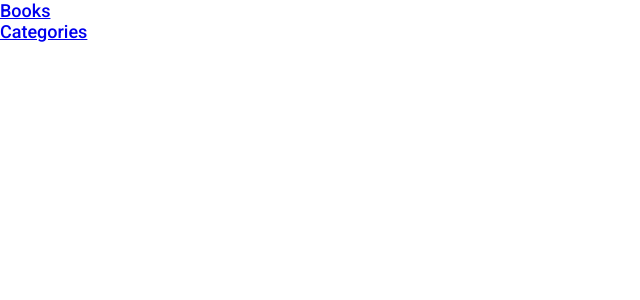
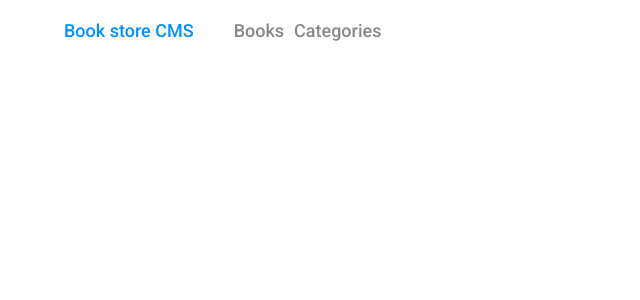
Before and after one commit to serengia/bookstore-react-redux-app, a React (Create React App) app: page / in a window 1280 px wide. Shown: the top 300 px of the page, without its empty margins (0-640 px from the left). Built offline with nearby package versions, Linux system fonts and the light colour scheme; the HTML template or start-up script is replaced by a standard one.

Commit message:
Add basic styling

```diff
--- a/src/components/Form.js
+++ b/src/components/Form.js
@@ -19,6 +19,7 @@ function Form() {
     // if (!title.trim() || !author.trim()) return;
   };
   return (
+    <div className="form-wrapper row">
       <form onSubmit={submitHandler}>
         <input
           type="text"
@@ -36,6 +37,7 @@ function Form() {
         />
         <button type="submit">Submit</button>
       </form>
+    </div>
   );
 }
 
--- a/src/components/Header.js
+++ b/src/components/Header.js
@@ -1,10 +1,16 @@
 import React from "react";
+import { Link } from "react-router-dom";
 import Navbar from "./Navbar";
 
 function Header() {
   return (
-    <header>
-      <Navbar />
+    <header className="header">
+      <div className="header-container row">
+        <Link to="/" className="logo">
+          Book store CMS
+        </Link>
+        <Navbar />
+      </div>
     </header>
   );
 }
--- a/src/components/Navbar.js
+++ b/src/components/Navbar.js
@@ -3,23 +3,19 @@ import { NavLink } from "react-router-dom";
 
 function Navbar() {
   return (
-    <nav>
-      <ul>
-        <li>
+    <nav className="nav">
+      <ul className="nav-links">
+        <li className="nav-link">
           <NavLink
-            className={(linkData) =>
-              linkData.isActive ? "link link-active" : "link"
-            }
+            className={(linkData) => (linkData.isActive ? "active-link" : "")}
             to="/books"
           >
             Books
           </NavLink>
         </li>
-        <li>
+        <li className="nav-link">
           <NavLink
-            className={(linkData) =>
-              linkData.isActive ? "link link-active" : "link"
-            }
+            className={(linkData) => (linkData.isActive ? "active-link" : "")}
             to="/categories"
           >
             Categories
--- a/src/index.scss
+++ b/src/index.scss
@@ -1,4 +1,12 @@
 @import url("https://fonts.googleapis.com/css2?family=Roboto:ital,wght@0,300;0,500;0,700;1,400&display=swap");
+
+// Variables
+$color-blue: #0290ff;
+
+$color-grey-1: #333;
+$color-grey-2: #888;
+
+$color-grey-light: #fafafa;
 
 *,
 *::after,
@@ -15,7 +23,7 @@ html {
 body {
   font-size: 1.8rem;
   font-family: "Roboto", sans-serif;
-  color: #545454;
+  color: $color-grey-1;
   font-weight: 400;
 }
 
@@ -33,3 +41,60 @@ p {
   max-width: 90%;
   margin: 0 auto;
 }
+
+.header {
+  .logo {
+    &:link,
+    &:visited {
+      text-decoration: none;
+      color: $color-blue;
+    }
+  }
+
+  .header-container {
+    display: flex;
+    align-items: center;
+    height: 6rem;
+    gap: 4rem;
+  }
+}
+
+.nav {
+  height: 100%;
+
+  .nav-links {
+    height: 100%;
+    list-style: none;
+    display: flex;
+    align-items: center;
+    gap: 1rem;
+
+    .nav-link {
+      a {
+        &:link,
+        &:visited {
+          text-decoration: none;
+          color: $color-grey-2;
+          transition: all 0.2s;
+        }
+
+        &:hover,
+        &:active {
+          color: $color-grey-1;
+        }
+
+        &.active-link {
+          color: $color-grey-1;
+        }
+      }
+    }
+  }
+}
+
+.books-list {
+  display: flex;
+  flex-direction: column;
+  gap: 2rem;
+  padding-top: 2rem;
+  padding-bottom: 4rem;
+}
--- a/src/pages/BooksPage.js
+++ b/src/pages/BooksPage.js
@@ -25,7 +25,7 @@ function BooksPage() {
   ];
   return (
     <div>
-      <div className="books-list-container">
+      <div className="books-list-container row">
         <ul className="books-list">
           {books.map((bk) => (
             <Book key={bk.id} title={bk.title} author={bk.author} id={bk.id} />
--- a/src/pages/CategoriesPage.js
+++ b/src/pages/CategoriesPage.js
@@ -1,7 +1,13 @@
 import React from "react";
 
 function CategoriesPage() {
-  return <div>CategoriesPage</div>;
+  return (
+    <div>
+      <div className="categories-wrapper row">
+        <h1>Categories</h1>
+      </div>
+    </div>
+  );
 }
 
 export default CategoriesPage;
```
Lines whose indentation alone changed are shown as unchanged.
